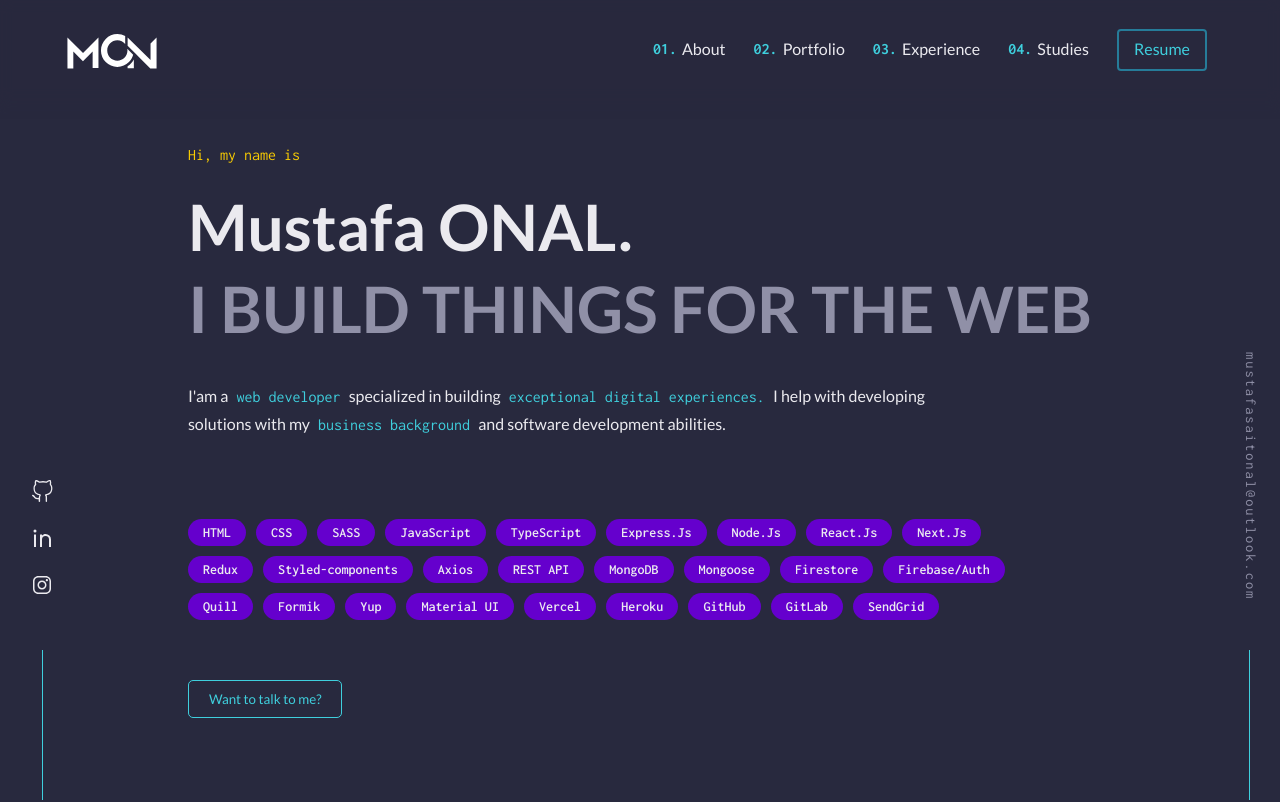
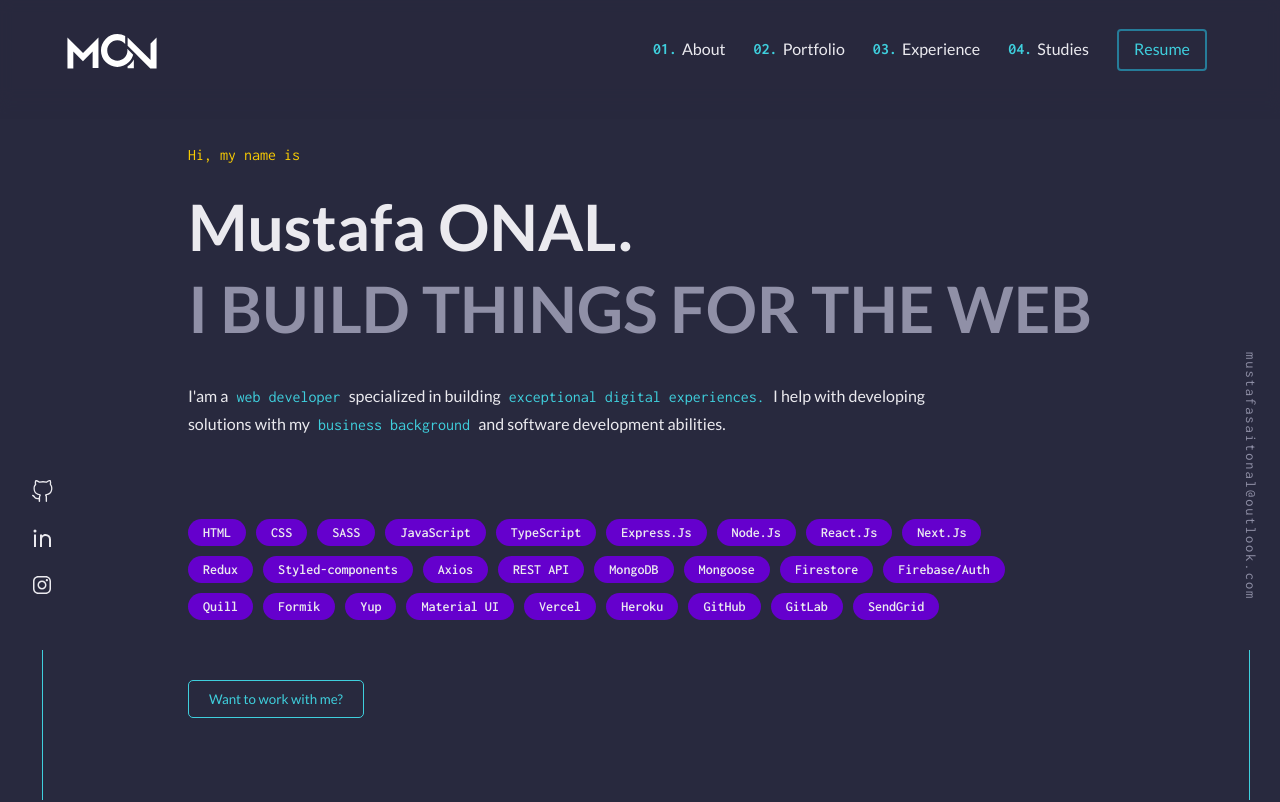
Before and after one commit to NEDDL/mon-site, a Next.js app: page / in a window 1280 px wide. Shown: the top 802 px of the page. Built offline with nearby package versions, Linux system fonts and the light colour scheme; no server answers.

Commit message:
want to work with me?

```diff
--- a/src/components/hero/hero.jsx
+++ b/src/components/hero/hero.jsx
@@ -48,11 +48,11 @@ export const Hero = () => {
         </Tags>
         <Separator gap={"60px"} />
         <a
-          href="mailto:mustafasaitonal@outlook.com"
+          href="https://www.upwork.com/workwith/onalmustafa"
           target="_blank"
           rel="noreferrer"
         >
-          <PrimaryButton>Want to talk to me?</PrimaryButton>
+          <PrimaryButton>Want to work with me?</PrimaryButton>
         </a>
       </Container>
     </Section>
```
